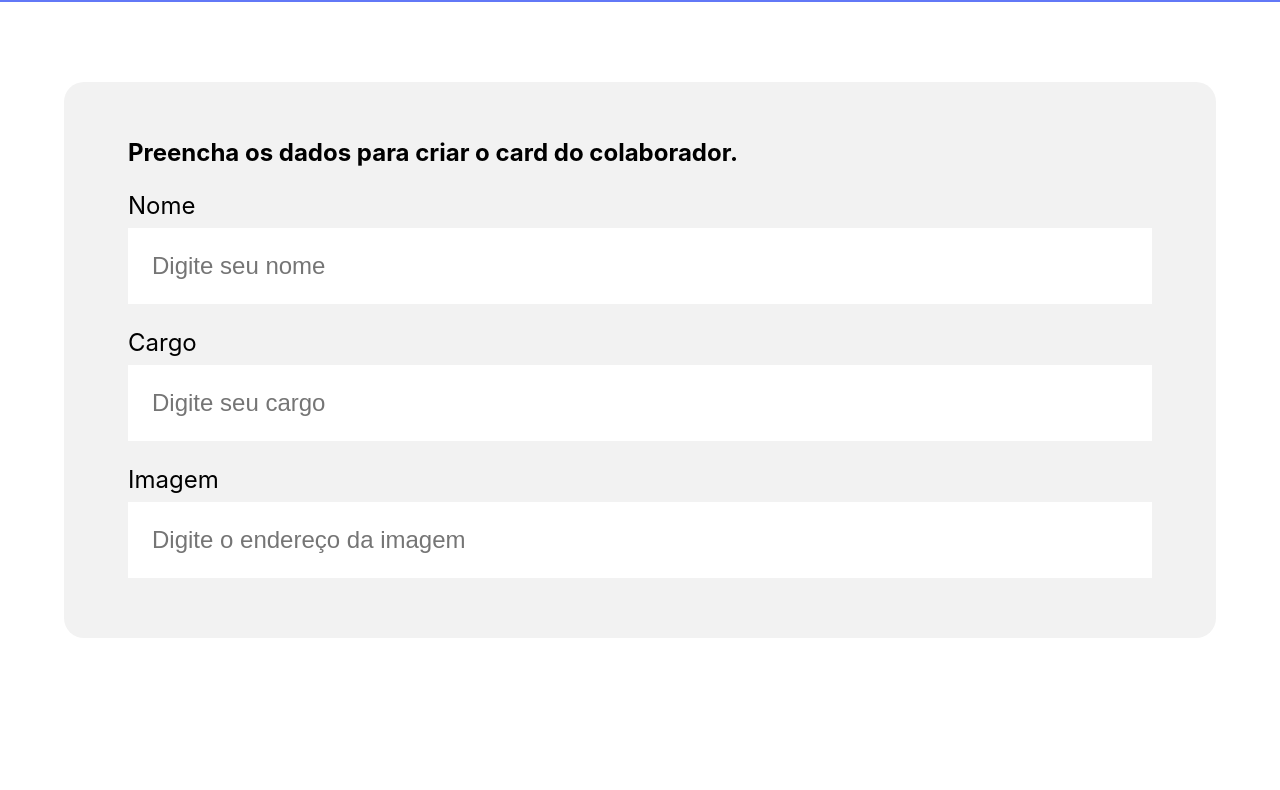
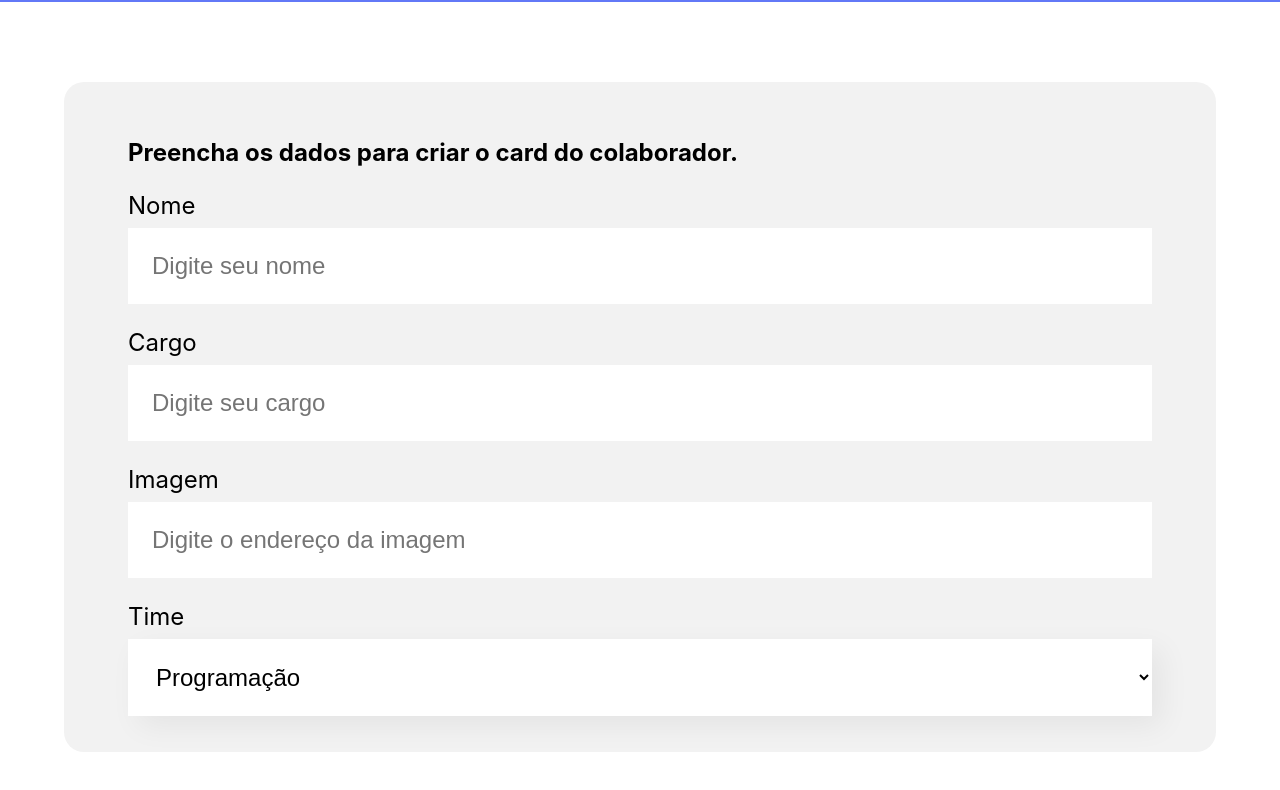
Before and after one commit to ThiagoZambelli/migrando-para-typescript, a React (Create React App) app: page / in a window 1280 px wide. Shown: the part 496-1286 px from the top of the page. Before the commit the page ends 1214 px from the top, so only its background shows below. Built offline with nearby package versions, Linux system fonts and the light colour scheme.

Commit message:
Criação de um select e primeiro uso do Map, criando dinamicamente um option para cada elemento da lista

```diff
--- a/src/componentes/Formulario/index.js
+++ b/src/componentes/Formulario/index.js
@@ -1,6 +1,17 @@
 import CampoTexto from "../CampoTexto/CampoTexto"
+import ListaSuspenca from "../ListaSuspenca"
 import "./Formulario.css"
 const Formulario = () => {
+    const times = [
+        'Programação',
+        'Front-End',
+        'Data-science',
+        'Devops',
+        'UX e Dsignin',
+        'Mobile',
+        'Inivação e Gestão'
+    ]
+
     return (
         <section className="formulario">
             <form>
@@ -8,6 +19,7 @@ const Formulario = () => {
                 <CampoTexto label="Nome" placeholder="Digite seu nome" />
                 <CampoTexto label="Cargo" placeholder="Digite seu cargo" />
                 <CampoTexto label="Imagem" placeholder="Digite o endereço da imagem" />
+                <ListaSuspenca label="Time" itens={times} />
             </form>
         </section>
     )
--- /dev/null
+++ b/src/componentes/ListaSuspenca/ListaSuspenca.css
@@ -0,0 +1,16 @@
+
+.lista-suspenca label{
+    display: block;
+    margin-bottom: 8px;
+    font-size: 24px;
+}
+
+.lista-suspenca select{
+    background-color: #fff;
+    box-shadow: 10px 10px 30px rgba(0,0,0, 0.06);
+    width: 100%;
+    border: none;
+    font-size: 24px;
+    padding: 24px;
+    box-sizing: border-box;
+}
--- /dev/null
+++ b/src/componentes/ListaSuspenca/index.js
@@ -0,0 +1,14 @@
+import './ListaSuspenca.css'
+
+const ListaSuspenca = (props) => {
+    return(
+        <div className='lista-suspenca'>
+            <label>{props.label}</label>
+            <select>
+                {props.itens.map(item => <option key={item}>{item}</option>)}
+            </select>
+        </div>
+    )
+}
+
+export default ListaSuspenca
```
